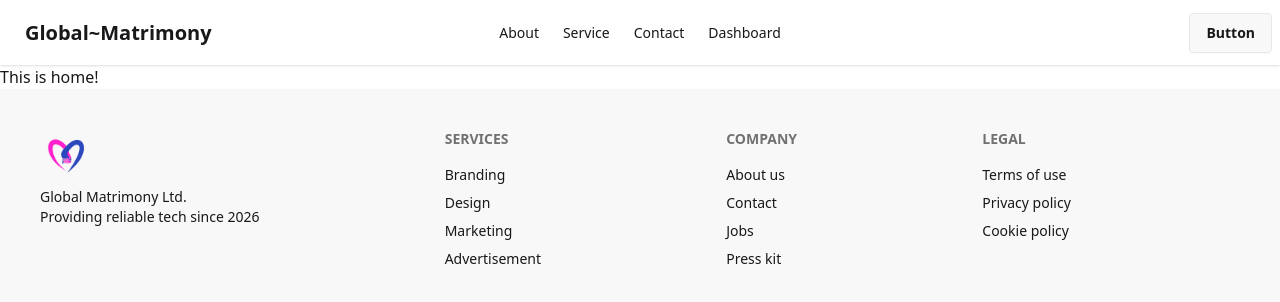
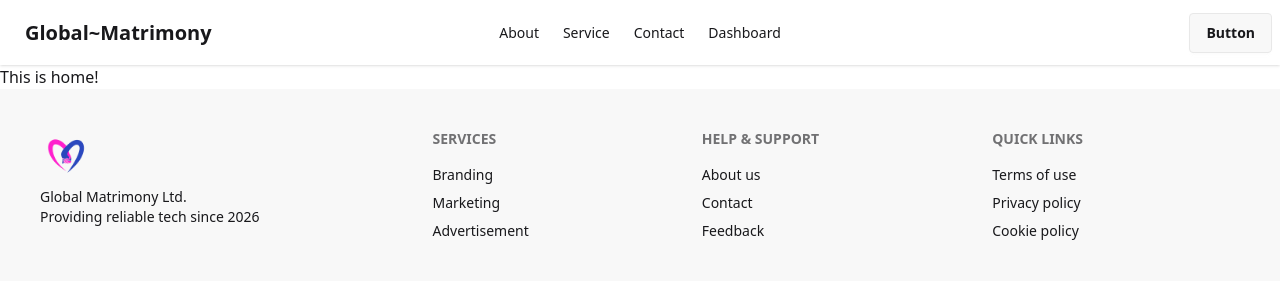
Before and after one commit to MH-liton-360/matrimony, a React (Vite) app: page / in a window 1280 px wide. Shown: the top 302 px of the page. Built offline with nearby package versions, Linux system fonts and the light colour scheme.

Commit message:
adding support and quick links

```diff
--- a/src/shared/Footer.jsx
+++ b/src/shared/Footer.jsx
@@ -17,19 +17,17 @@ const Footer = () => {
                     <nav>
                         <h6 className="footer-title">Services</h6>
                         <a className="link link-hover">Branding</a>
-                        <a className="link link-hover">Design</a>
                         <a className="link link-hover">Marketing</a>
                         <a className="link link-hover">Advertisement</a>
                     </nav>
                     <nav>
-                        <h6 className="footer-title">Company</h6>
+                        <h6 className="footer-title">Help & Support</h6>
                         <a className="link link-hover">About us</a>
                         <a className="link link-hover">Contact</a>
-                        <a className="link link-hover">Jobs</a>
-                        <a className="link link-hover">Press kit</a>
+                        <a className="link link-hover">Feedback</a>
                     </nav>
                     <nav>
-                        <h6 className="footer-title">Legal</h6>
+                        <h6 className="footer-title">Quick Links</h6>
                         <a className="link link-hover">Terms of use</a>
                         <a className="link link-hover">Privacy policy</a>
                         <a className="link link-hover">Cookie policy</a>
```
